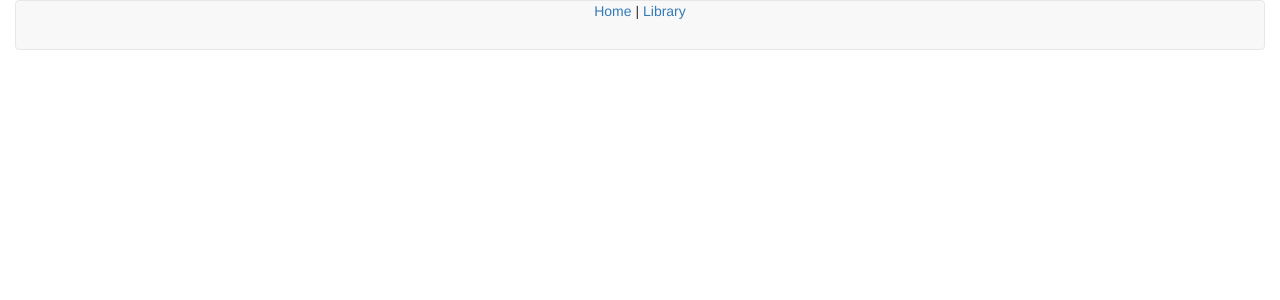
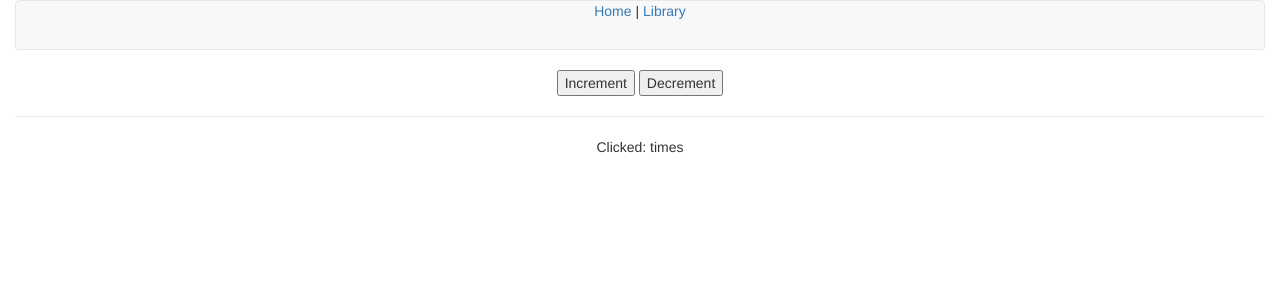
Before and after one commit to MiguelKorn/redux-saga-tutorial, a React (Create React App) app: page /counter in a window 1280 px wide. Shown: the top 300 px of the page. Built offline with nearby package versions, Linux system fonts and the light colour scheme.

Commit message:
added CounterContainer

```diff
--- a/src/containers/App.js
+++ b/src/containers/App.js
@@ -3,6 +3,7 @@ import Header from '../common/Header';
 import { BrowserRouter, Switch, Route } from "react-router-dom";
 import HomePage from "../components/HomePage";
 import MediaGalleryPage from "./MediaGalleryPage";
+import CounterContainer from "./CounterContainer";
 
 class App extends React.Component {
     render() {
@@ -13,6 +14,7 @@ class App extends React.Component {
                     <Switch>
                         <Route exact path="/" component={HomePage}/>
                         <Route path="/library" component={MediaGalleryPage}/>
+                        <Route path="/counter" component={CounterContainer}/>
                     </Switch>
                 </div>
             </BrowserRouter>
--- /dev/null
+++ b/src/containers/CounterContainer.js
@@ -0,0 +1,29 @@
+import React from 'react';
+import {connect} from "react-redux";
+import {counterIncrement, counterDecrement} from '../actions/counterActions';
+import Counter from "../components/Counter";
+
+class CounterContainer extends React.Component {
+    handleOnIncrement() {
+        this.props.dispatch(counterIncrement());
+    }
+
+    handleOnDecrement() {
+        this.props.dispatch(counterDecrement());
+    }
+
+    render() {
+        const {counter} = this.props;
+        console.log(counter);
+        return (
+            <Counter value={counter} onIncrement={() => this.handleOnIncrement()}
+                     onDecrement={() => this.handleOnDecrement()}/>
+        )
+    }
+}
+
+const mapStateToProps = ({counter}) => ({
+    counter
+});
+
+export default connect(mapStateToProps)(CounterContainer);
```
